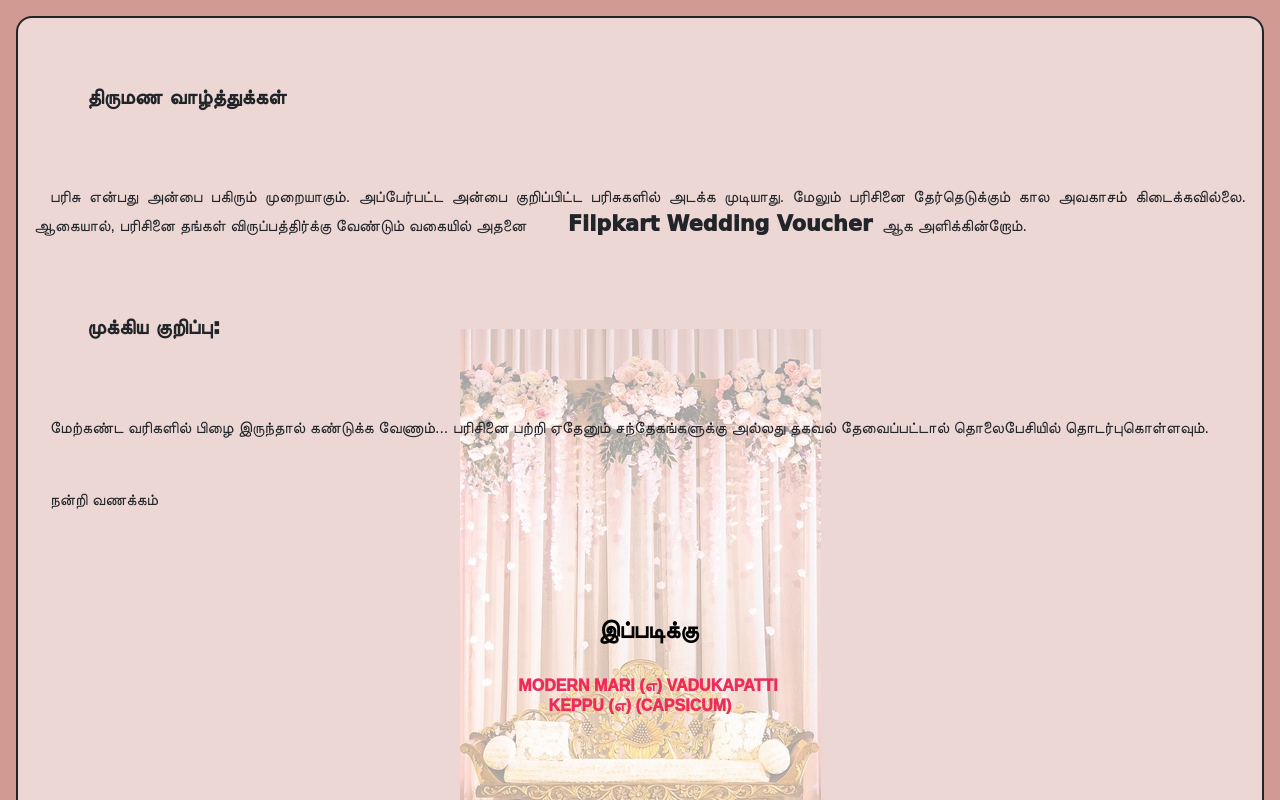
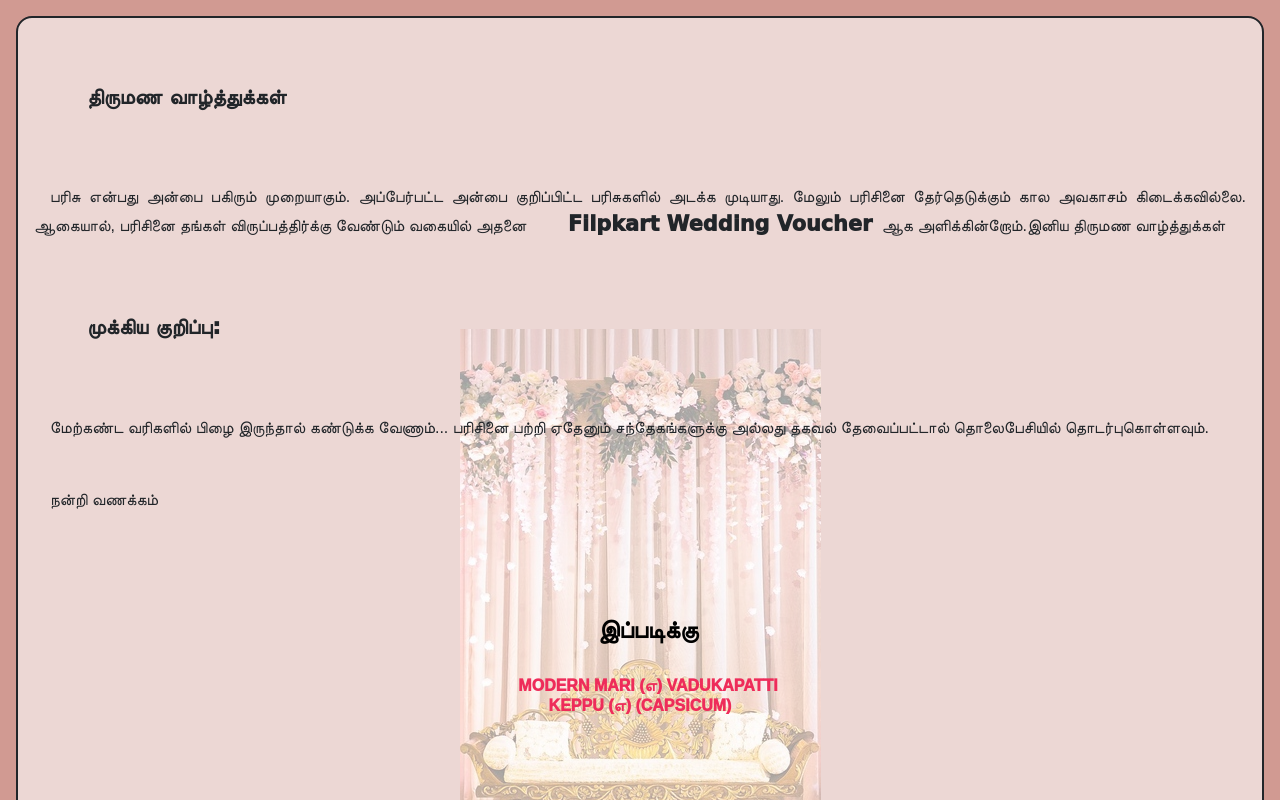
Before and after one commit to keppuraja3/PriyaWedding, a plain HTML site: page gift_open.html in a window 1280 px wide. Shown: the top 800 px of the page. Drawn offline with Linux system fonts and the light colour scheme.

Commit message:
Update gift_open.html
இனிய திருமண வாழ்த்துக்கள்

```diff
--- a/gift_open.html
+++ b/gift_open.html
@@ -98,7 +98,7 @@
             <p>
                 <p><span>திருமண வாழ்த்துக்கள்</span></p><br>
 
-                <p>பரிசு என்பது அன்பை பகிரும் முறையாகும். அப்பேர்பட்ட அன்பை குறிப்பிட்ட பரிசுகளில் அடக்க முடியாது. மேலும் பரிசினை தேர்தெடுக்கும் கால அவகாசம் கிடைக்கவில்லை. ஆகையால், பரிசினை தங்கள் விருப்பத்திர்க்கு வேண்டும் வகையில் அதனை <span class="flipkart">Filpkart Wedding Voucher</span> ஆக அளிக்கின்றோம்.</p> <br>
+                <p>பரிசு என்பது அன்பை பகிரும் முறையாகும். அப்பேர்பட்ட அன்பை குறிப்பிட்ட பரிசுகளில் அடக்க முடியாது. மேலும் பரிசினை தேர்தெடுக்கும் கால அவகாசம் கிடைக்கவில்லை. ஆகையால், பரிசினை தங்கள் விருப்பத்திர்க்கு வேண்டும் வகையில் அதனை <span class="flipkart">Filpkart Wedding Voucher</span> ஆக அளிக்கின்றோம்.இனிய திருமண வாழ்த்துக்கள்</p> <br>
 
                <p><span>முக்கிய குறிப்பு:</span></p> <br>
 
```
